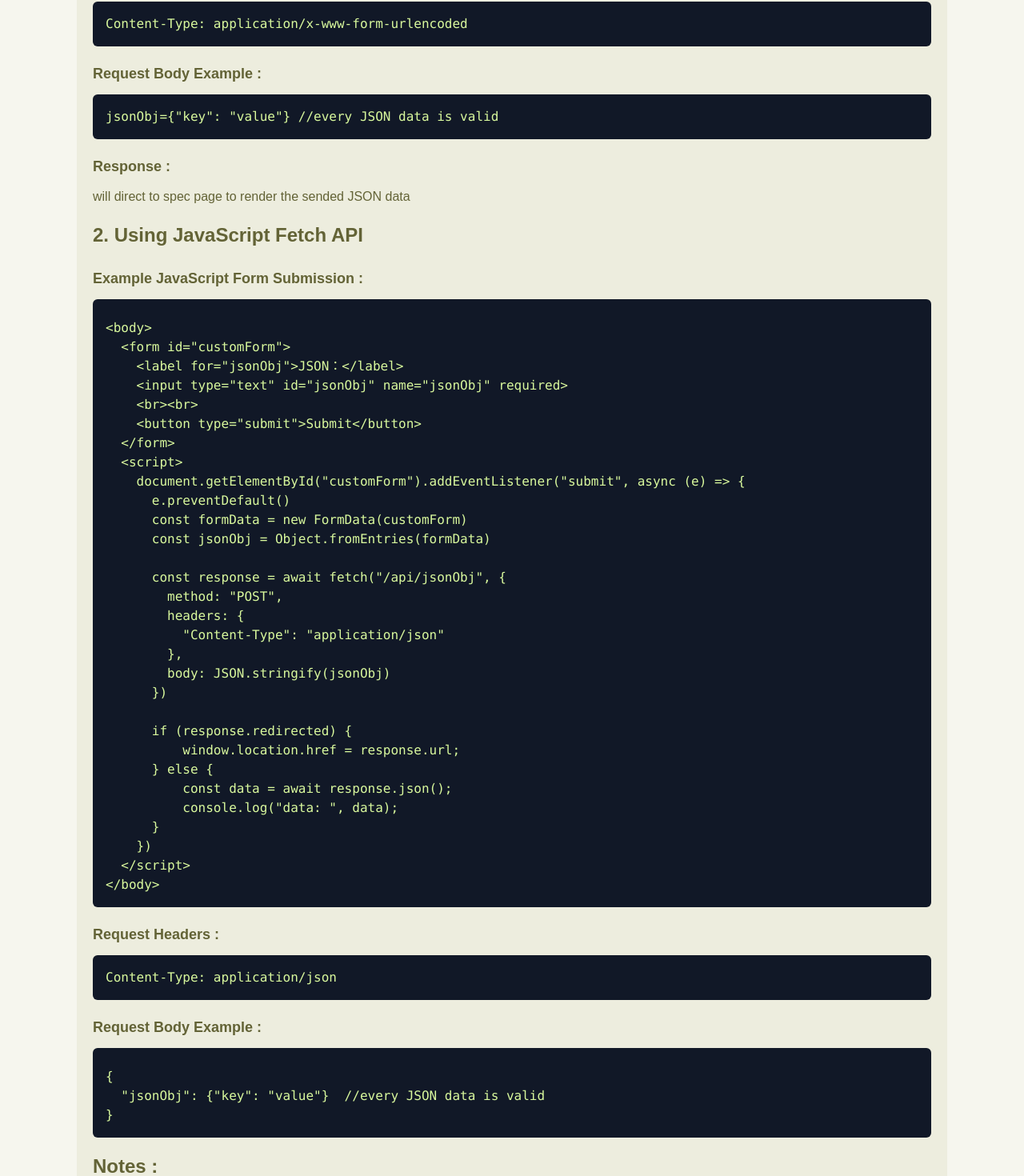
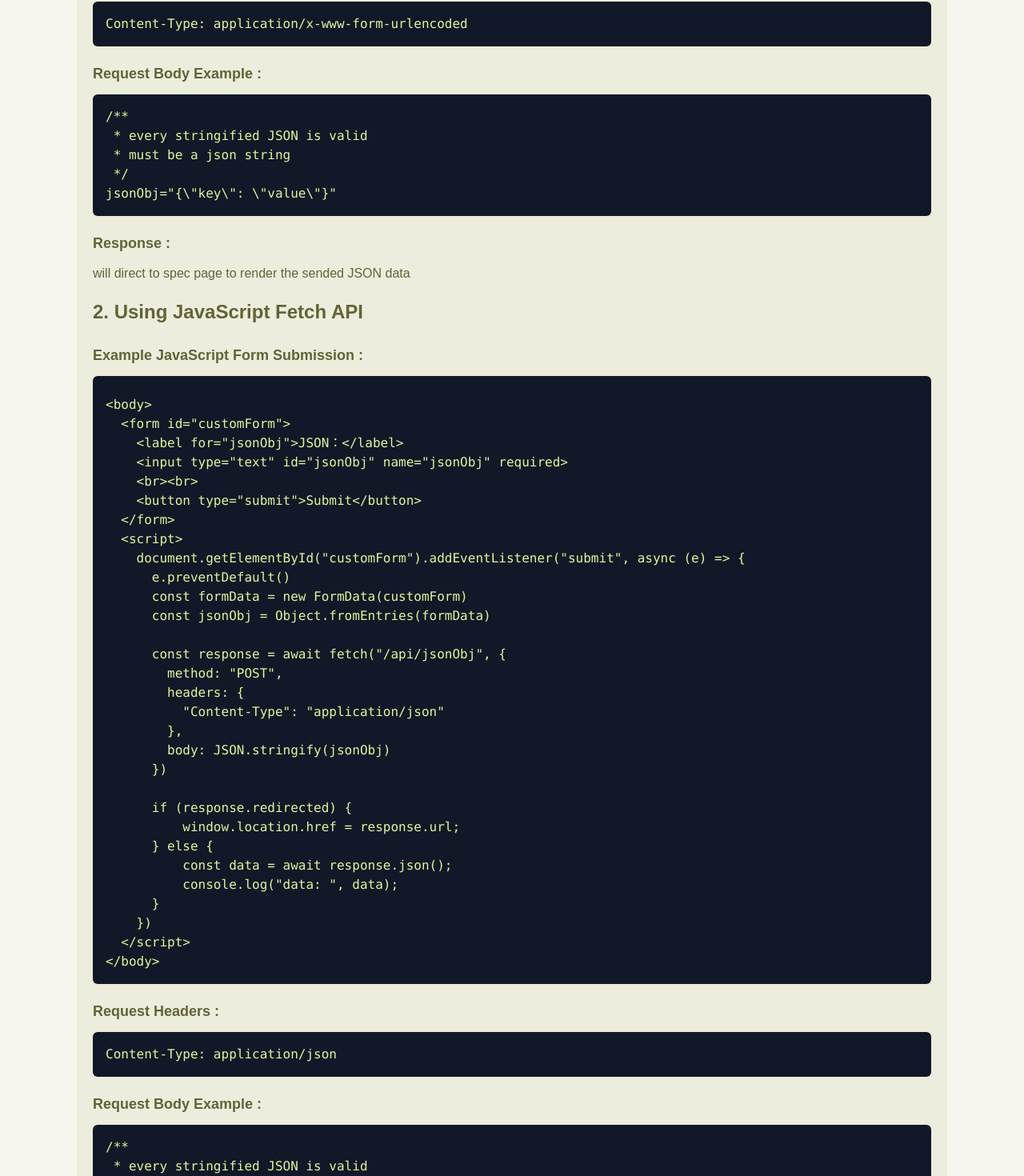
Before and after one commit to eddieco-cpu/json_processor, a Next.js app: page /doc in a window 1280 px wide. Shown: the part 2240-3710 px from the top of the page at 80% size. Built offline with nearby package versions, Linux system fonts and the light colour scheme.

Commit message:
update doc

```diff
--- a/src/app/doc/page.tsx
+++ b/src/app/doc/page.tsx
@@ -63,9 +63,19 @@ const formWithFetch = `
 </body>
 `;
 
-const formWithFetchBodyExample = `
+const formWithFetchFormExample = `/**
+ * every stringified JSON is valid
+ * must be a json string
+ */
+jsonObj="{\\"key\\": \\"value\\"}"
+`
+
+const formWithFetchBodyExample = `/**
+ * every stringified JSON is valid
+ * JSON.stringify is necessary
+*/
 {
-  "jsonObj": {"key": "value"}  //every JSON data is valid
+  "jsonObj": "{\\"key\\": \\"value\\"}"
 }
 `;
 
@@ -247,7 +257,7 @@ export default function page() {
 				<section>
 					<h3>Request Body Example :</h3>
 					<CodeDemo
-						codeString={`jsonObj={"key": "value"} //every JSON data is valid`}
+						codeString={formWithFetchFormExample}
 						className="pt-4"
 					/>
 				</section>
@@ -273,7 +283,7 @@ export default function page() {
 
 				<section>
 					<h3>Request Body Example :</h3>
-					<CodeDemo codeString={formWithFetchBodyExample} />
+					<CodeDemo codeString={formWithFetchBodyExample} className="pt-4" />
 				</section>
 
 				<section>
```
